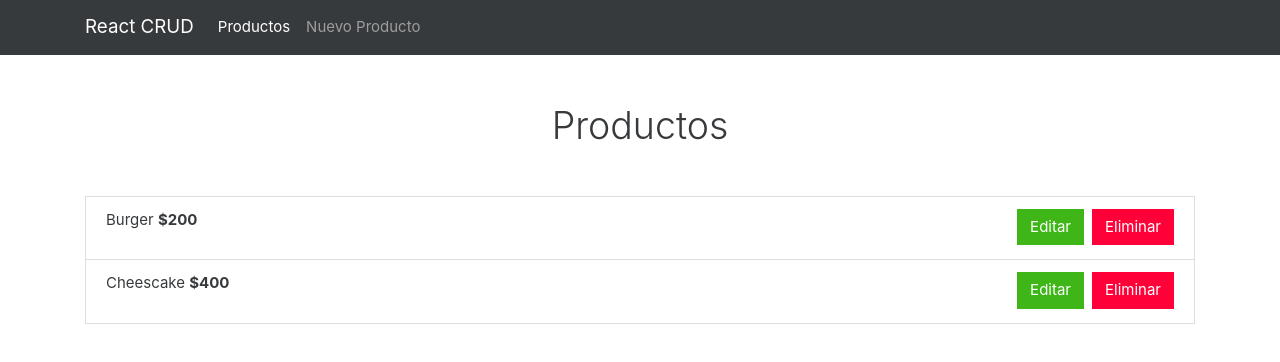
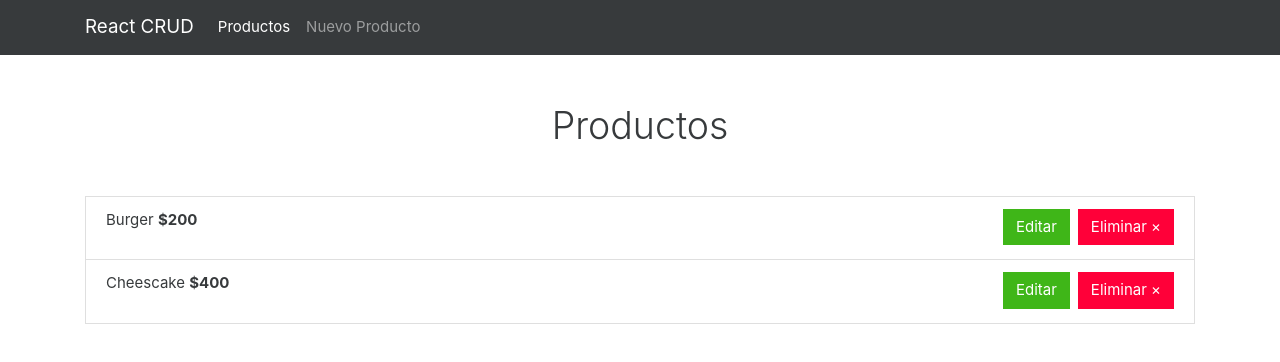
Before and after one commit to crisroddev/react-hooks-redux, a React (Create React App) app in the folder crud-react/: page /productos in a window 1280 px wide. Shown: the top 362 px of the page. Built offline with nearby package versions, Linux system fonts and the light colour scheme; data requests are answered from the project's data file.

Commit message:
times en eliminar

```diff
--- a/crud-react/src/components/ProductoLista.js
+++ b/crud-react/src/components/ProductoLista.js
@@ -24,7 +24,7 @@ const ProductoLista = ({producto}) => {
                 type="button"
                 className="btn btn-danger"
                 onClick={() => handleClick(producto.id)}>
-                Eliminar
+                Eliminar &times;
             </button>
         </div>
     </li>
```
